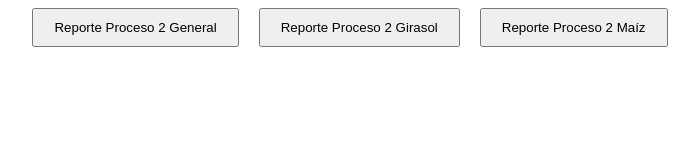
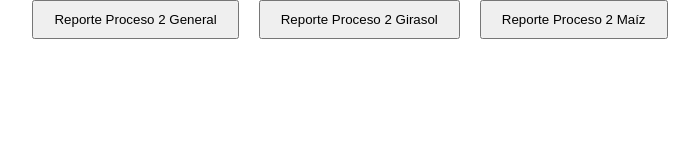
Before and after one commit to LDPsyn/reportes, a plain HTML site: page index.html in a window 1280 px wide. Shown: the whole page, without its empty margins (290-989 px from the left). Drawn offline with Linux system fonts and the light colour scheme; sample sign-in values are in the browser's storage.

Commit message:
Update styles.CSS

```diff
--- a/styles.CSS
+++ b/styles.CSS
@@ -12,6 +12,12 @@
 }
 
 /* Estilos para los reportes */
+body, html {
+    height: 100%;
+    margin: 0;
+    padding: 0;
+}
+
 #report-container {
     display: flex;
     flex-direction: column;
```
Lines whose indentation alone changed are shown as unchanged.
